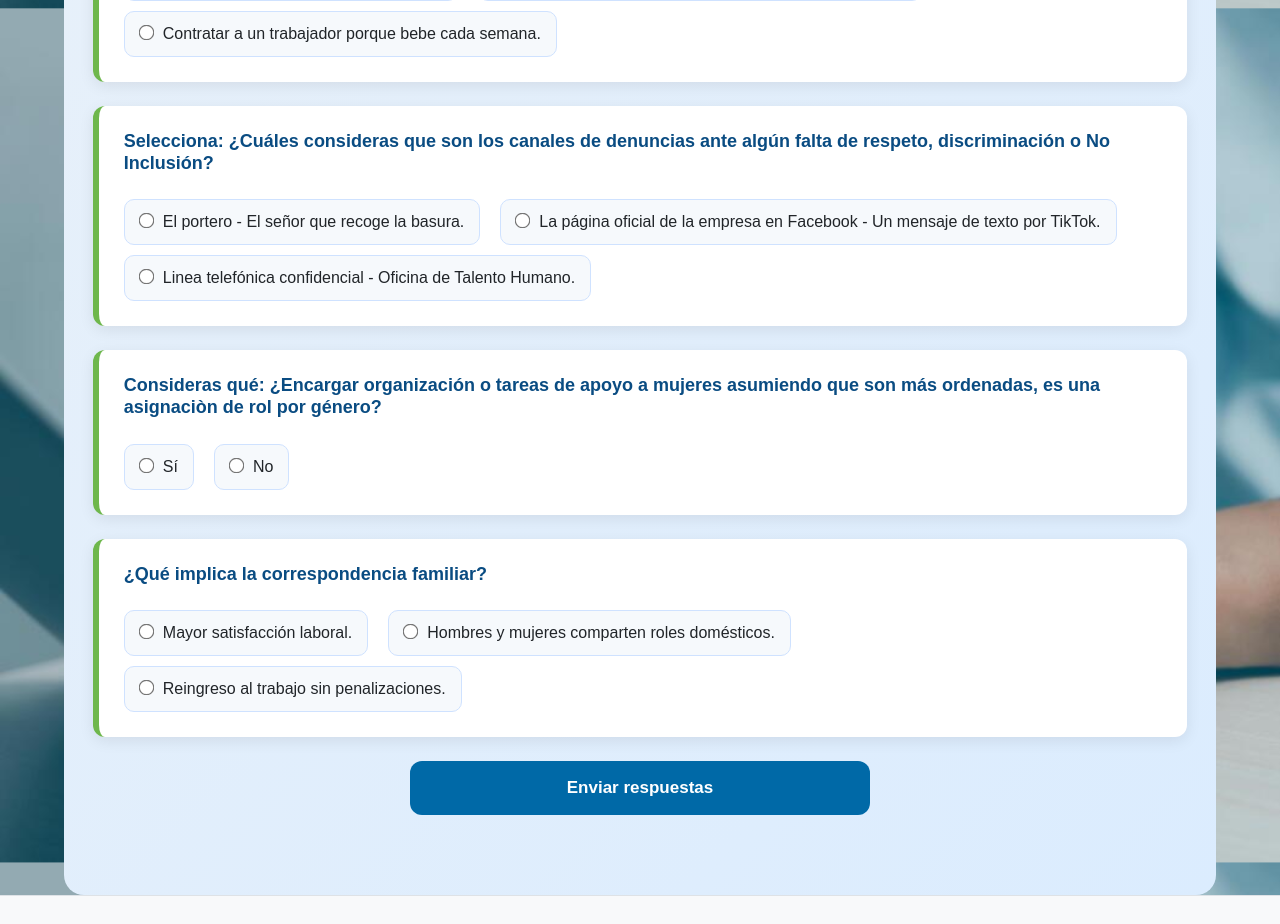
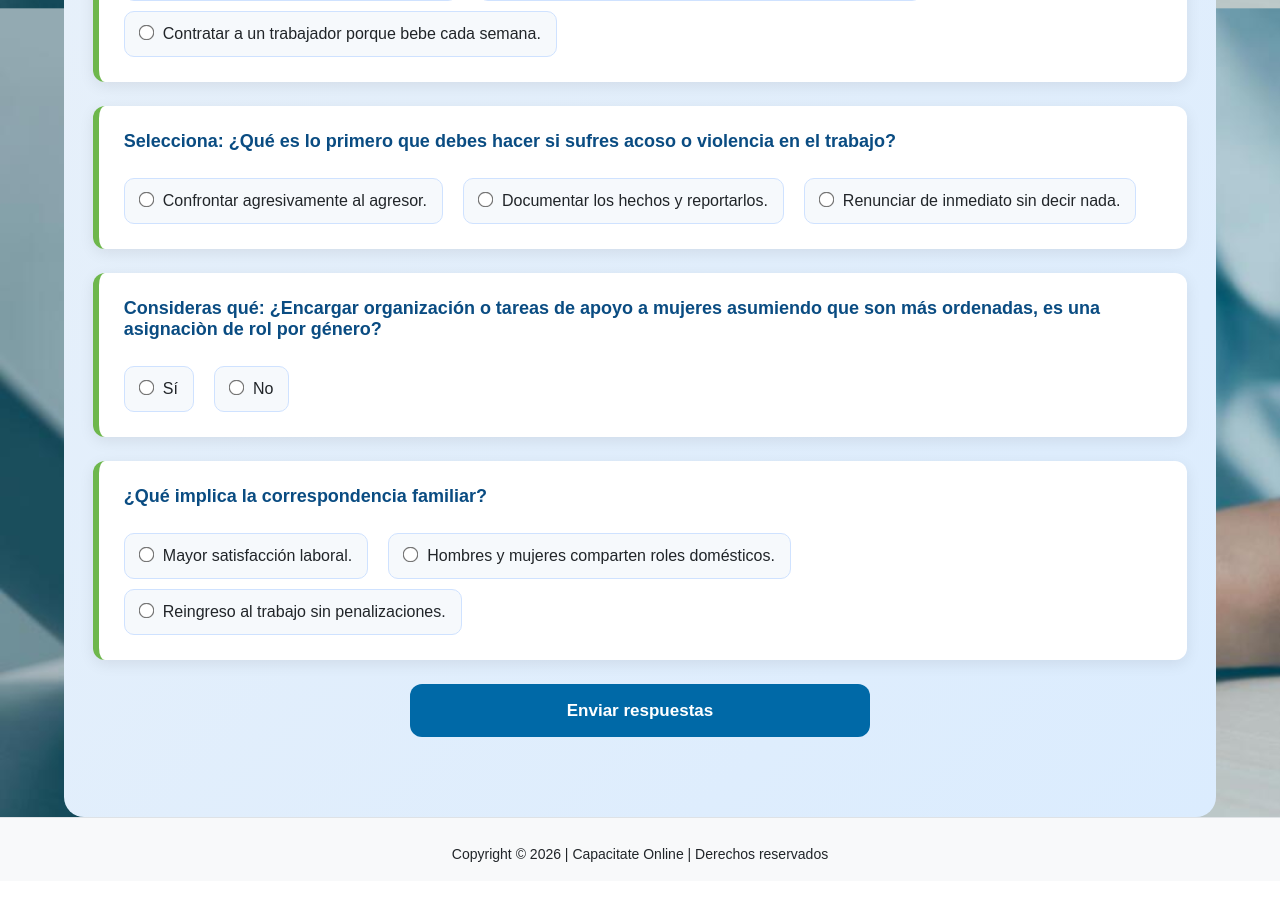
Before and after one commit to SantiagoZ98/Capacitate-Plataform-Front, a React (Vite) app: page /courses/capacitacion/pruebafinal in a window 1280 px wide. Shown: the part 1700-2624 px from the top of the page. After the commit the page ends 2581 px from the top, so only its background shows below. Built offline with nearby package versions, Linux system fonts and the light colour scheme; no server answers; sample sign-in values are in the browser's storage.

Commit message:
feat: :fire: Change in the questions

```diff
--- a/src/pages/prueba.jsx
+++ b/src/pages/prueba.jsx
@@ -170,13 +170,13 @@ export default function Prueba() {
     },
     {
       id:8,
-      text: "Selecciona: ¿Cuáles consideras que son los canales de denuncias ante algún falta de respeto, discriminación o No Inclusión?",
+      text: "Selecciona: ¿Qué es lo primero que debes hacer si sufres acoso o violencia en el trabajo?",
       options:[
-        "El portero - El señor que recoge la basura.",
-        "La página oficial de la empresa en Facebook - Un mensaje de texto por TikTok.",
-        "Linea telefónica confidencial - Oficina de Talento Humano."
+        "Confrontar agresivamente al agresor.",
+        "Documentar los hechos y reportarlos.",
+        "Renunciar de inmediato sin decir nada."
       ],
-      correct: 2
+      correct: 1
     },
     {
       id:9,
```
